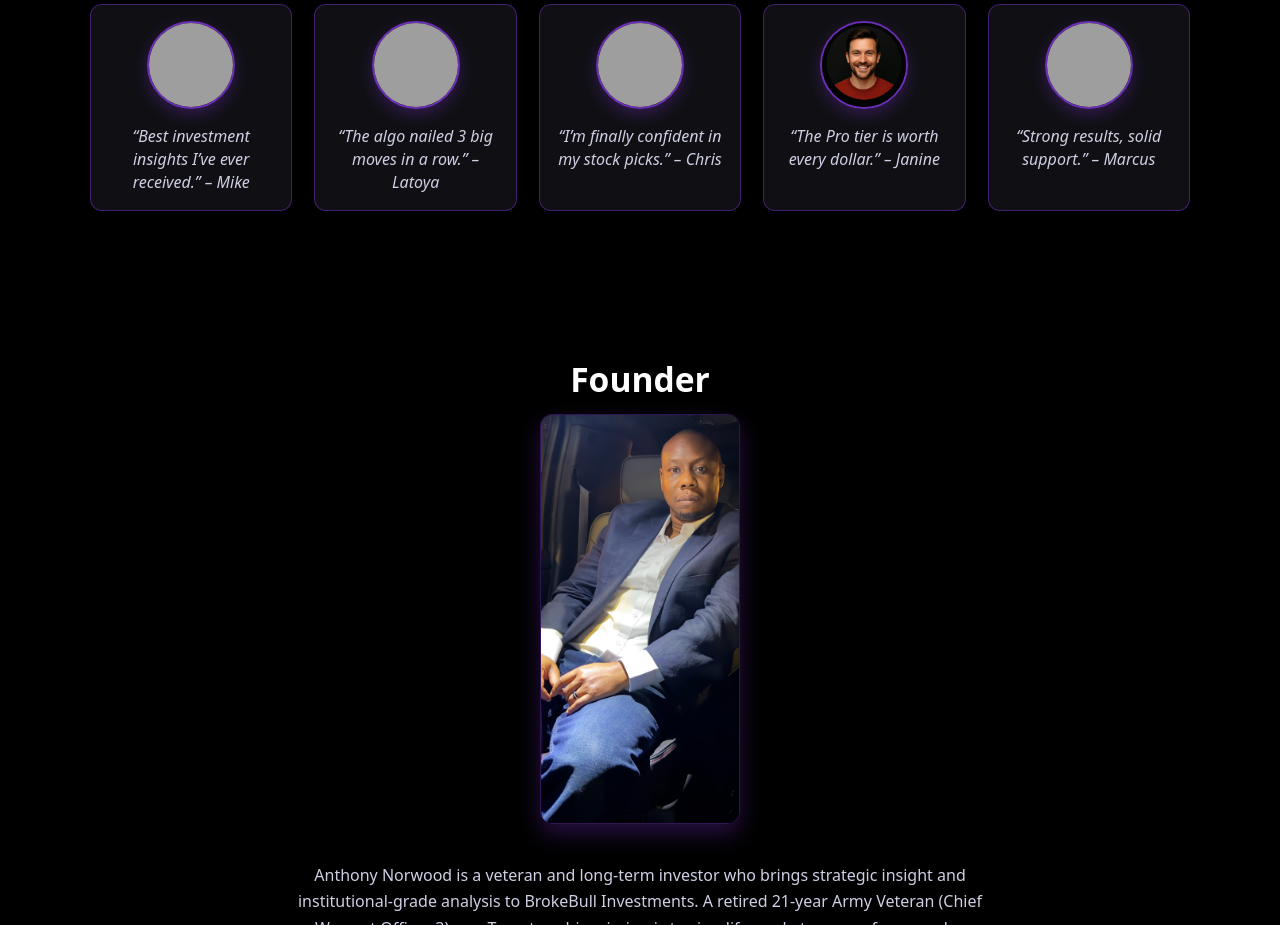
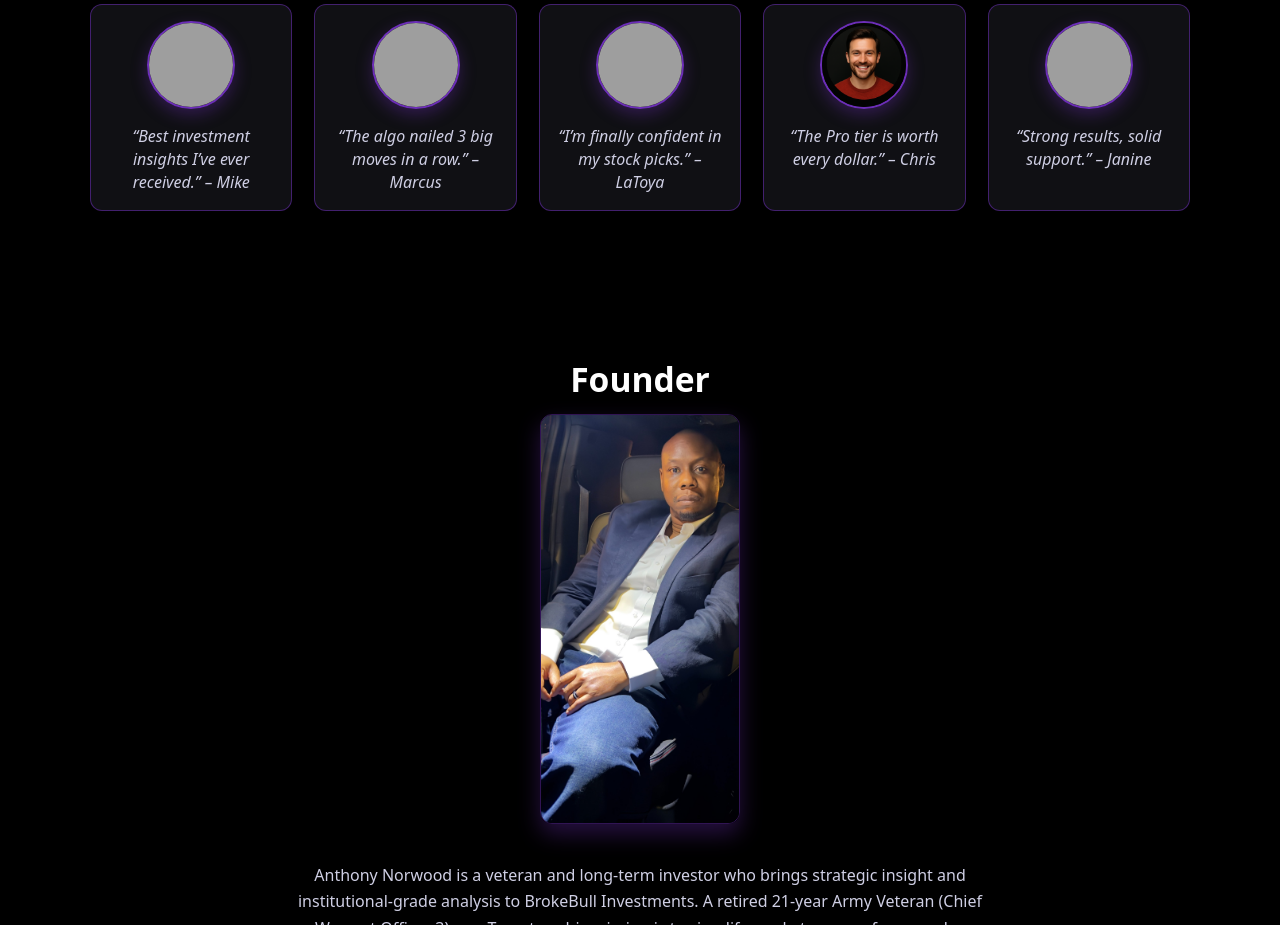
Before and after one commit to AnthonyNorwood124/BrokeBull, a plain HTML site: page index.html in a window 1280 px wide. Shown: the part 1260-2185 px from the top of the page. Drawn offline with Linux system fonts and the light colour scheme; grey boxes are pictures that could not be loaded.

Commit message:
Update index.html

```diff
--- a/index.html
+++ b/index.html
@@ -86,10 +86,10 @@
       <h2>Testimonials</h2>
       <div class="testimonial-row">
         <div class="testimonial"><img src="images/testimonial1.png" alt="Mike"/><p>“Best investment insights I’ve ever received.” – Mike</p></div>
-        <div class="testimonial"><img src="images/testimonial2.png" alt="Marcus"/><p>“The algo nailed 3 big moves in a row.” – Latoya</p></div>
-        <div class="testimonial"><img src="images/testimonial3.png" alt="LaToya"/><p>“I’m finally confident in my stock picks.” – Chris</p></div>
-        <div class="testimonial"><img src="images/testimonial4.png" alt="Chris"/><p>“The Pro tier is worth every dollar.” – Janine</p></div>
-        <div class="testimonial"><img src="images/testimonial5.png" alt="Janine"/><p>“Strong results, solid support.” – Marcus</p></div>
+        <div class="testimonial"><img src="images/testimonial2.png" alt="Marcus"/><p>“The algo nailed 3 big moves in a row.” – Marcus</p></div>
+        <div class="testimonial"><img src="images/testimonial3.png" alt="LaToya"/><p>“I’m finally confident in my stock picks.” – LaToya</p></div>
+        <div class="testimonial"><img src="images/testimonial4.png" alt="Chris"/><p>“The Pro tier is worth every dollar.” – Chris</p></div>
+        <div class="testimonial"><img src="images/testimonial5.png" alt="Janine"/><p>“Strong results, solid support.” – Janine</p></div>
       </div>
     </div>
   </section>
```
